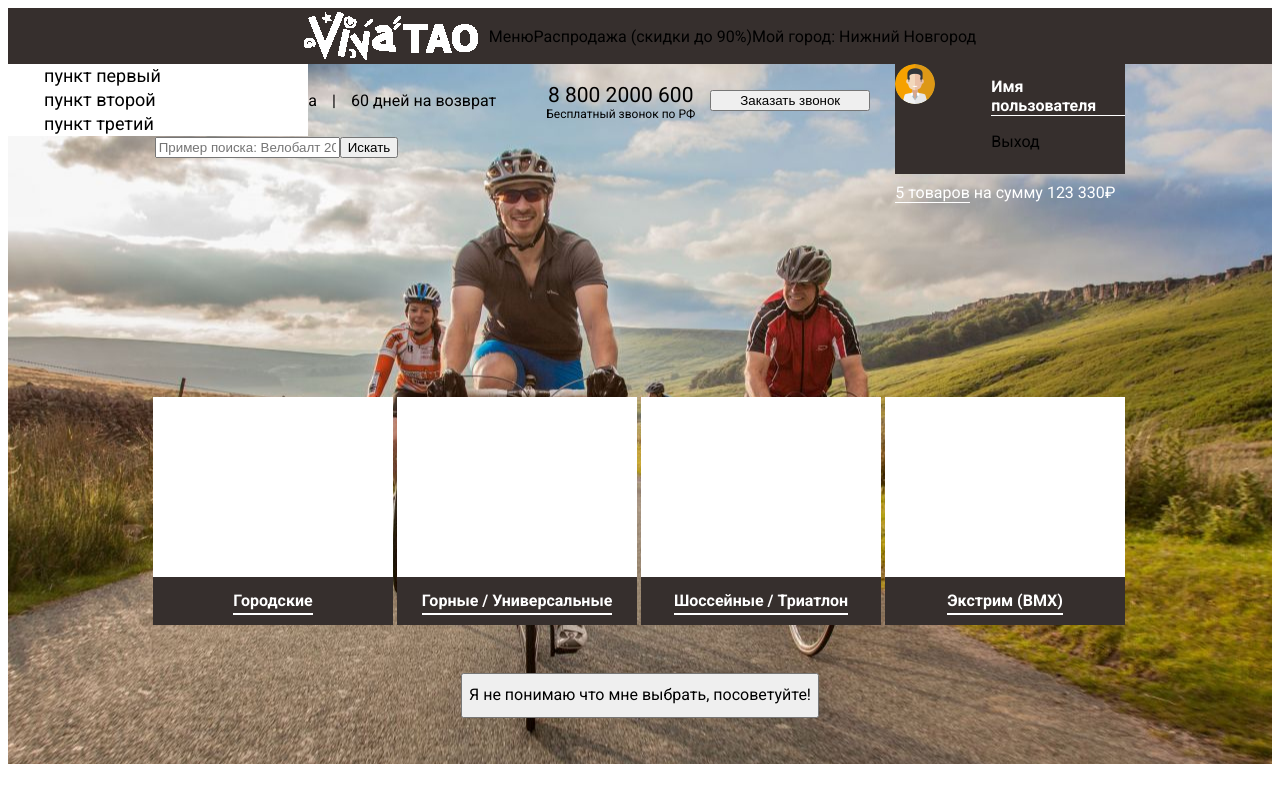
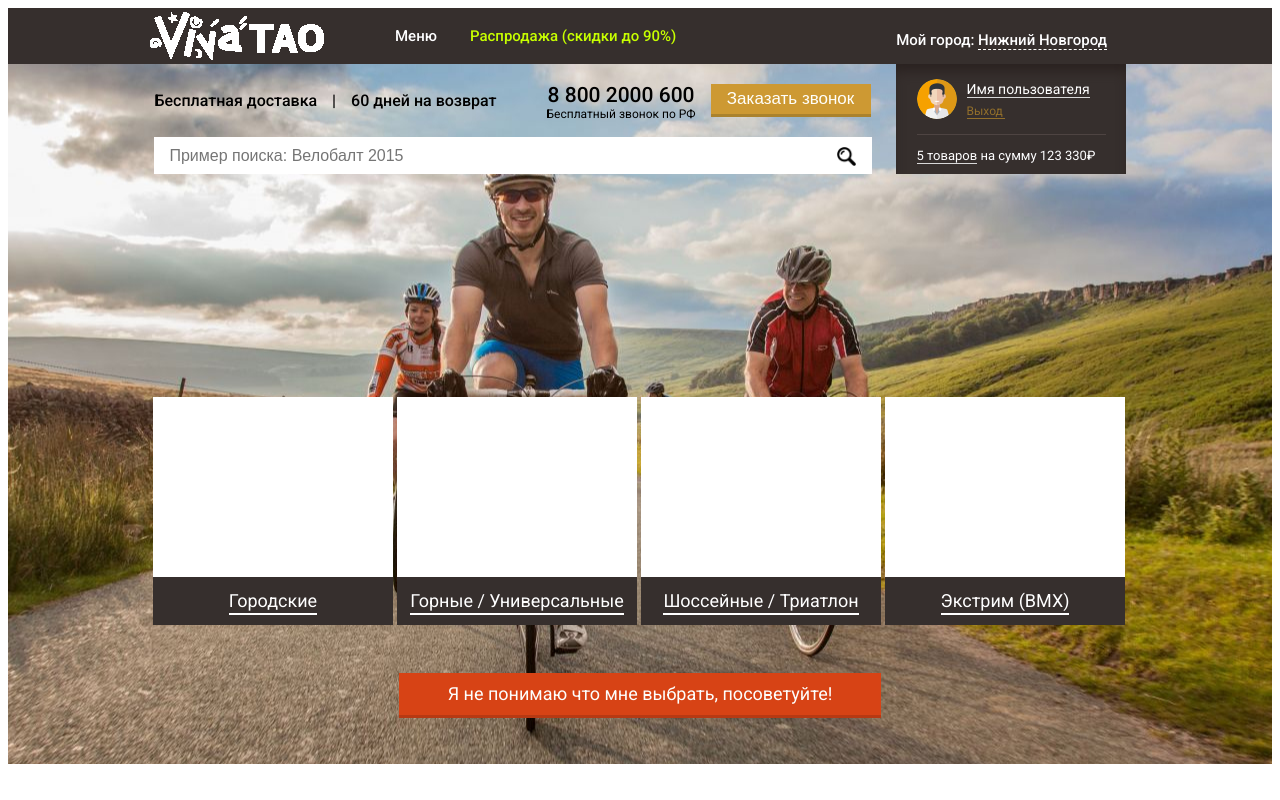
Before and after one commit to Nyan969/kl, an Angular app: page / in a window 1280 px wide. Built offline with nearby package versions, Linux system fonts and the light colour scheme.

Commit message:
немного верстки и первый вариант меню

```diff
--- a/src/app/app.component.scss
+++ b/src/app/app.component.scss
@@ -41,6 +41,14 @@
 .advice {
   height: 45px;
   margin: 0 0 46px;
+  width: 482px;
+  font-size: 18px;
+  color: #fefefc;
+  background-color: #d74315;
+  border-top: none;
+  border-right: none;
+  border-left: none;
+  border-bottom: 3px solid #b73913;
 }
 
 /* Responsive Styles */
--- a/src/app/app.component.ts
+++ b/src/app/app.component.ts
@@ -1,8 +1,9 @@
 import {Component} from '@angular/core';
 
-export interface Menu {
+export interface MenuItems {
   title: string;
 }
+
 export interface Bikes {
   title: string;
 }
@@ -13,11 +14,12 @@ export interface Bikes {
   styleUrls: ['./app.component.scss']
 })
 export class AppComponent {
-  public menuItems: Menu[] = [
+  public menuItems: MenuItems[] = [
     {title: 'пункт первый'},
     {title: 'пункт второй'},
     {title: 'пункт третий'}
   ];
+
   public bikeCards: Bikes[] = [
     {title: 'Городские'},
     {title: 'Горные / Универсальные'},
--- a/src/app/banner-box/banner-box.component.html
+++ b/src/app/banner-box/banner-box.component.html
@@ -17,7 +17,6 @@
       <form class="search__input-container" name="search">
         <input class="search__input" placeholder="Пример поиска: Велобалт 2015" type="text" required=""
                name="keyword" minlength="2">
-        <button class="button search-section__button" type="submit" name="button">Искать</button>
       </form>
     </div>
   </div>
--- a/src/app/banner-box/banner-box.component.scss
+++ b/src/app/banner-box/banner-box.component.scss
@@ -6,33 +6,48 @@
 
 .delivery__text {
   margin: 27px 0;
+  font-weight: 500;
 }
+
 .delivery__text:nth-child(2) {
   margin: 27px 15px;
 
 }
+
 .contacts {
   display: flex;
   align-items: center;
 }
+
 .shortInfo {
   display: flex;
   justify-content: space-between;
 }
-.contacts__phone-box{
+
+.contacts__phone-box {
   display: flex;
   flex-direction: column;
   align-items: center;
   margin-right: 15px;
   margin-left: 50px;
 }
-.contacts__phone{
+
+.contacts__phone {
   margin: 3px 0 0 0;
   font-size: 21px;
+  font-weight: 500;
 }
 
 .contacts__request-call {
   width: 160px;
+  height: 33px;
+  font-size: 17px;
+  color: #fffffb;
+  background-color: #cd9933;
+  border-top: none;
+  border-right: none;
+  border-left: none;
+  border-bottom: 3px solid #aa822d;
 }
 
 .contacts__text {
@@ -40,5 +55,23 @@
 }
 
 .search__input-container {
-  max-width: 716px;
+  max-width: 701px;
 }
+
+.search__input {
+  background-image: url(../../images/search.png);
+  height: 35px;
+  width: 100%;
+  background-position: right 1rem top 0.6rem;
+  background-repeat: no-repeat;
+  background-size: 1.2rem;
+  background-origin: border-box;
+  border: none;
+  font-size: 16px;
+  padding-left: 15px;
+}
+
+.search__input:hover {
+  background-size: 1.5rem;
+  background-position: right 1rem top 0.4rem;
+}
--- a/src/app/bicycles-list/bicycles-list.component.scss
+++ b/src/app/bicycles-list/bicycles-list.component.scss
@@ -13,11 +13,13 @@
 
 .bicycle-card__name {
   margin: 0;
-  font-size: 16px;
+  font-size: 18px;
   line-height: 25px;
   padding-bottom: 0;
   border-bottom: 2px solid #fff;
   color: #fff;
+  font-weight: 400;
+  white-space: nowrap;
 }
 
 .bicycle-card__description {
@@ -35,3 +37,9 @@
   background-size: cover;
   background-position: center;
 }
+
+@media screen and (max-width: 990px) {
+  .bicycles-list {
+    grid-template-columns: repeat(2, 242px);
+  }
+}
--- a/src/app/header/header.component.html
+++ b/src/app/header/header.component.html
@@ -1,6 +1,6 @@
-<header class="header root__section">
-  <img src='../../images/logo.png' alt="viva tao bike logo" class="logo">
-  <a>Меню</a>
-  <a>Распродажа (скидки до 90%)</a>
-  <p>Мой город: <span>Нижний Новгород</span></p>
+<header class="header ">
+  <img src='../../images/logo.png' alt="viva tao bike logo" class="header__logo">
+  <a class="header__menu-bar" (click)="toggle()">Меню</a>
+  <a class="header__ad">Распродажа (скидки до 90%)</a>
+  <p class="header__town">Мой город: <span class="header__city-name">Нижний Новгород</span></p>
 </header>
--- a/src/app/header/header.component.scss
+++ b/src/app/header/header.component.scss
@@ -1,7 +1,40 @@
 .header {
   height: 56px;
   display: flex;
-  justify-content: center;
   align-items: center;
   background-color: #362f2d;
+  padding: 0 calc((100% - 980px)/2);
+  position: relative;
 }
+
+.header__logo {
+  margin-right: 60px;
+}
+
+.header__menu-bar {
+  margin-right: 33px;
+  font-size: 15px;
+  color: #fefeff;
+  font-weight: 500;
+}
+
+.header__ad {
+  font-size: 15px;
+  color: #c7ff00;
+  font-weight: 500;
+}
+
+.header__town {
+  font-size: 15px;
+  position: absolute;
+  right: calc(((100% - 980px)/2) + 23px);
+  top: 15%;
+  color: #fefeff;
+  font-weight: 500;
+}
+
+.header__city-name {
+  padding-bottom: 0;
+  border-bottom: 1px  dashed #fffffd;
+
+}
--- a/src/app/header/header.component.ts
+++ b/src/app/header/header.component.ts
@@ -1,4 +1,6 @@
-import { Component, OnInit } from '@angular/core';
+import {Component, OnInit} from '@angular/core';
+
+let  visibility = true;
 
 @Component({
   selector: 'app-header',
@@ -7,9 +9,17 @@ import { Component, OnInit } from '@angular/core';
 })
 export class HeaderComponent implements OnInit {
 
-  constructor() { }
+   // переключаем переменную
+  toggle() {
+    visibility = !visibility;
+  }
+
+  constructor() {
+  }
 
   ngOnInit() {
   }
 
 }
+
+export {visibility};
--- a/src/app/menu/menu.component.html
+++ b/src/app/menu/menu.component.html
@@ -1,4 +1,4 @@
-<nav>
+<nav [ngClass]="{invisible: vis}">
   <ul class="menu">
     <li *ngFor="let menuItem of menuItems; let i = index">
      <a class="menu__item link" > {{menuItem.title}} </a>
--- a/src/app/menu/menu.component.scss
+++ b/src/app/menu/menu.component.scss
@@ -30,3 +30,8 @@
 .link:hover {
   color: deeppink;
 }
+
+.invisible
+{
+  display:none;
+}
--- a/src/app/menu/menu.component.ts
+++ b/src/app/menu/menu.component.ts
@@ -1,5 +1,6 @@
 import {Component, Input, OnInit} from '@angular/core';
-import {Menu} from '../app.component';
+import {MenuItems} from '../app.component';
+import {visibility} from '../header/header.component';
 
 @Component({
   selector: 'app-menu',
@@ -8,9 +9,15 @@ import {Menu} from '../app.component';
 })
 export class MenuComponent implements OnInit {
 
-  @Input() menuItems: Menu[] = [];
+  @Input() menuItems: MenuItems[] = [];
 
-  constructor() { }
+  @Input()
+  get vis() {
+    return visibility;
+  }
+
+  constructor() {
+  }
 
   ngOnInit() {
   }
--- a/src/app/profile/profile.component.scss
+++ b/src/app/profile/profile.component.scss
@@ -3,6 +3,7 @@
   height: 110px;
   width: 230px;
   margin: 0 0 0 25px;
+  box-shadow: 0 10px 12px -3px  rgba(42, 34, 32, 1) inset;
 }
 
 .profile__user-info{
@@ -10,10 +11,22 @@
 }
 
 .profile__name {
-  font-size: 16px;
+  font-size: 14px;
   padding-bottom: 0;
-  border-bottom: 1px solid #fff;
-  color: #fff;
+  border-bottom: 1px solid #d8d8d8;
+  color: #fefefe;
+  font-weight: 100;
+  margin-top: 17px;
+  margin-bottom: 0;
+}
+
+.profile__exit {
+  font-size: 12px;
+  margin-top: 6px;
+  padding-bottom: 0;
+  border-bottom: 1px solid;
+  width: 38px;
+  color: #926f2b;
 }
 
 .profile__photo {
@@ -21,16 +34,23 @@
   width: 40px;
   height: 40px;
   min-width: 40px;
-  margin-right: 56px;
+  margin: 15px 10px 15px 21px;
   background-size: cover;
   background-image: url(../../images/user.png);
 }
 
+.profile__basket{
+  border-top: 1px solid #4e4442;
+  margin-left: 21px;
+  margin-right: 20px;
+}
+
 .profile__basket-text{
-  color: #fff;
+  color: #fefeff;
+  font-size: 13px;
 }
 
 .profile__numberGoods {
   padding-bottom: 0;
-  border-bottom: 1px solid #fff;
+  border-bottom: 1px solid #d8d8d8;
 }
```
